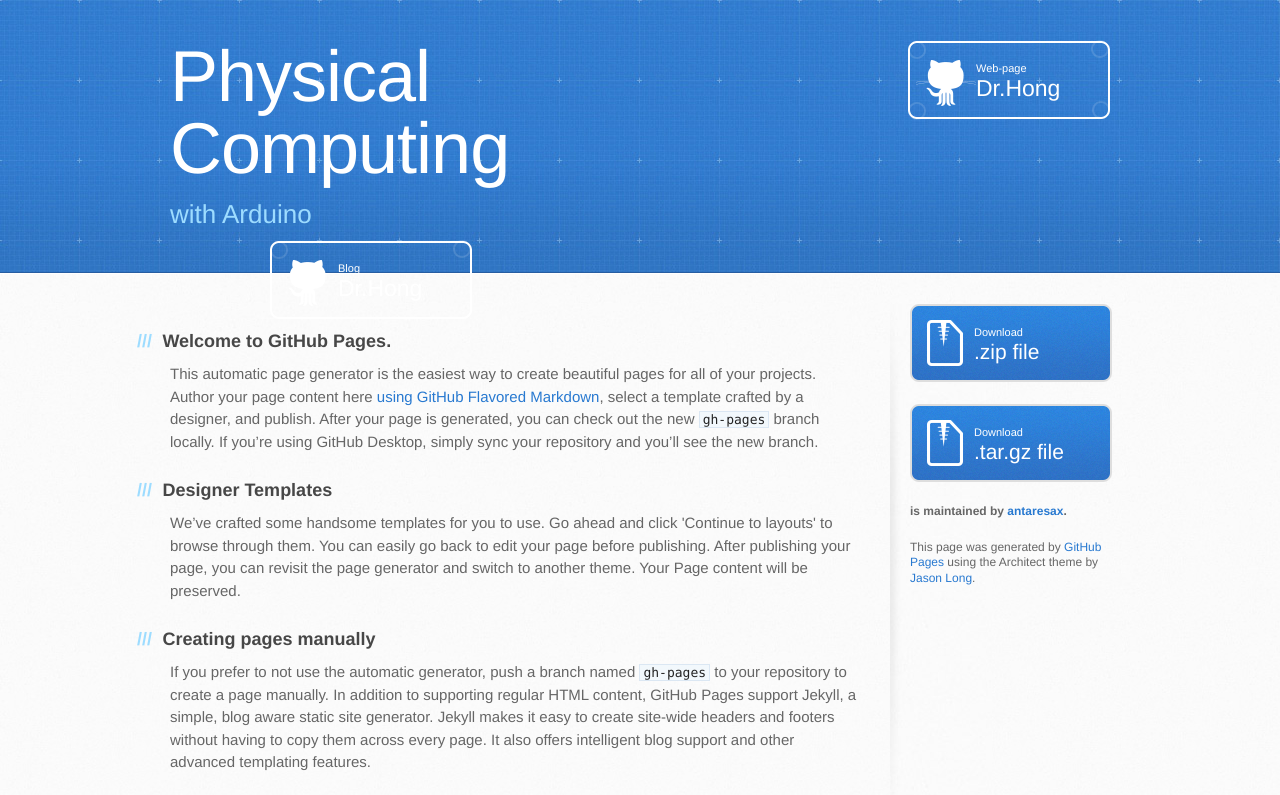
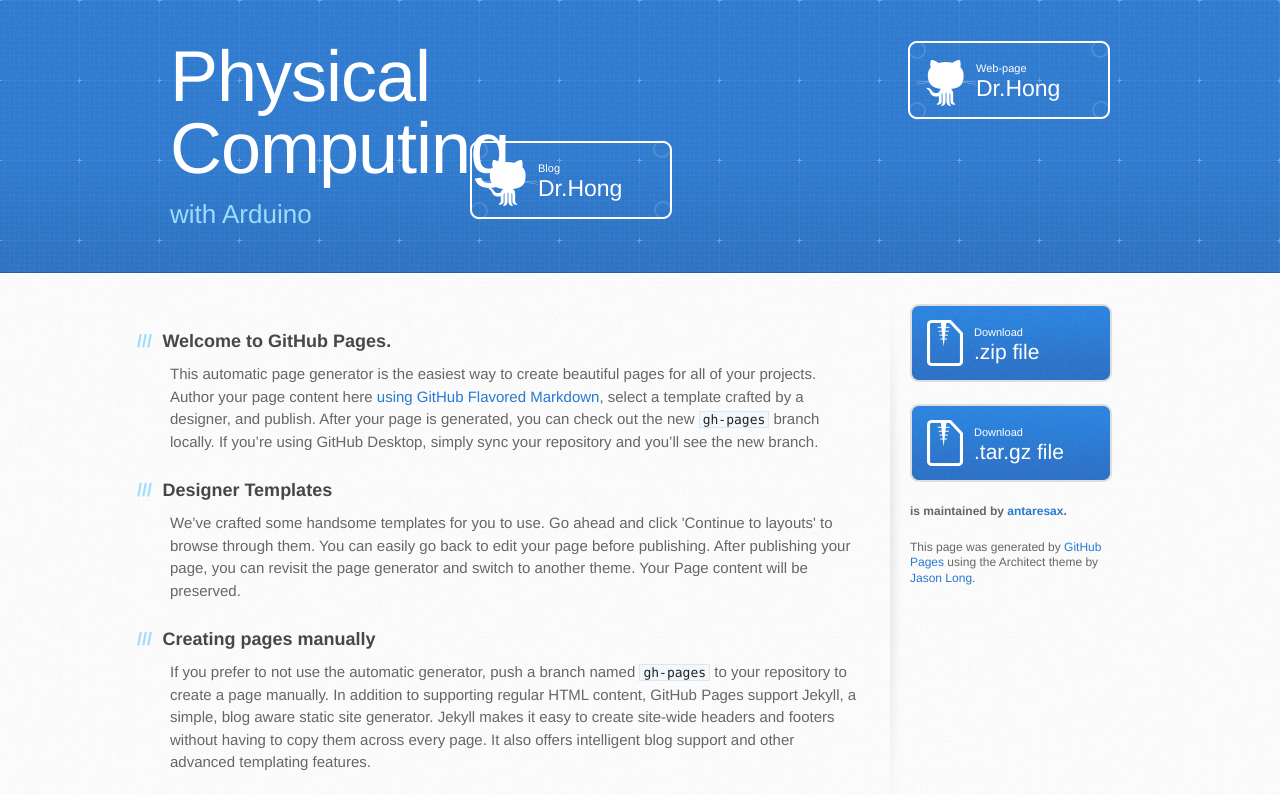
Before and after one commit to antaresax/arduino, a plain HTML site: page index.html in a window 1280 px wide. Shown: the top 795 px of the page. Drawn offline with Linux system fonts and the light colour scheme.

Commit message:
Update index.html

```diff
--- a/index.html
+++ b/index.html
@@ -21,7 +21,7 @@
       <div class="inner">
         <h1>Physical Computing  </h1>
         <h2>with Arduino</h2>
-        <a href="https://github.com/antaresax/arduino" style="position:absolute;left:100px;top:200px"  class="button"><small> Blog </small> Dr.Hong</a></n>
+        <a href="https://github.com/antaresax/arduino" style="position:absolute;left:300px;top:100px"  class="button"><small> Blog </small> Dr.Hong</a></n>
         <a href="https://github.com/antaresax/arduino" class="button"><small> Web-page </small> Dr.Hong</a>
       </div>
     </header>
```
